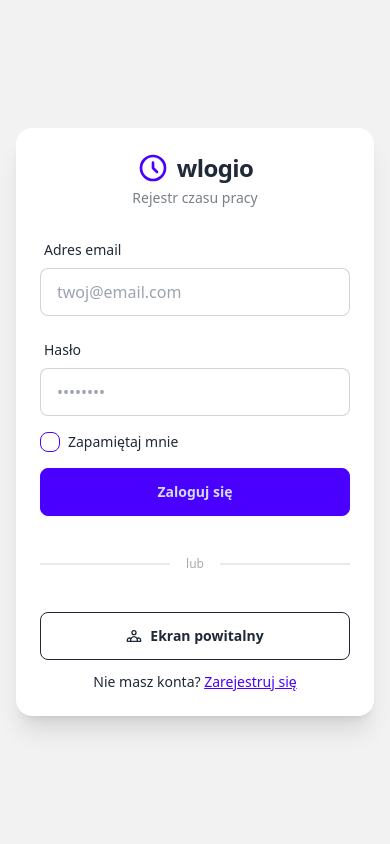
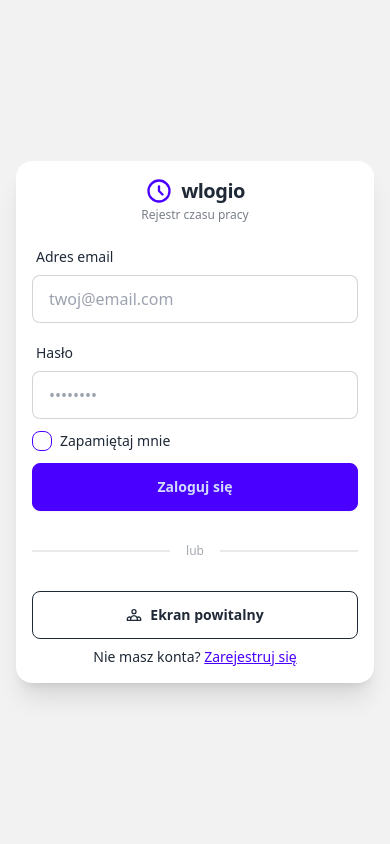
Before and after one commit to pswierczynski/wlogio, a Flask app: page /auth/login in a window 390 px wide. Run offline with Flask 3, Linux system fonts and the light colour scheme; some libraries are stand-ins or nearby versions.

Commit message:
fix: reduce login card padding and gaps on mobile to fit viewport

```diff
--- a/wlogio_app/templates/auth/login.html
+++ b/wlogio_app/templates/auth/login.html
@@ -9,7 +9,7 @@
     <script defer src="https://cdn.jsdelivr.net/npm/alpinejs@3.x.x/dist/cdn.min.js"></script>
     <style>[x-cloak]{display:none!important}</style>
 </head>
-<body class="bg-base-200 min-h-screen flex flex-col items-center justify-center p-4 overflow-hidden">
+<body class="bg-base-200 min-h-screen flex flex-col items-center justify-center py-4 px-4">
 
     {% with messages = get_flashed_messages(with_categories=true) %}
     {% if messages %}
@@ -52,21 +52,21 @@
          class="w-full flex flex-col items-center justify-center flex-1">
 
         <div class="card bg-base-100 shadow-xl w-full max-w-md">
-            <div class="card-body gap-6 p-6 sm:p-8">
+            <div class="card-body gap-4 p-4 sm:gap-6 sm:p-8">
 
                 <div class="text-center">
-                    <div class="flex items-center justify-center gap-2 mb-1">
-                        <svg xmlns="http://www.w3.org/2000/svg" class="h-8 w-8 text-primary" fill="none"
+                    <div class="flex items-center justify-center gap-2 mb-0.5">
+                        <svg xmlns="http://www.w3.org/2000/svg" class="h-7 w-7 sm:h-8 sm:w-8 text-primary" fill="none"
                              viewBox="0 0 24 24" stroke="currentColor">
                             <path stroke-linecap="round" stroke-linejoin="round" stroke-width="2"
                                   d="M12 8v4l3 3m6-3a9 9 0 11-18 0 9 9 0 0118 0z"/>
                         </svg>
-                        <span class="text-2xl font-bold tracking-tight">wlogio</span>
+                        <span class="text-xl sm:text-2xl font-bold tracking-tight">wlogio</span>
                     </div>
-                    <p class="text-base-content/60 text-sm">Rejestr czasu pracy</p>
+                    <p class="text-base-content/60 text-xs sm:text-sm">Rejestr czasu pracy</p>
                 </div>
 
-                <form method="POST" action="{{ url_for('auth.login') }}" class="flex flex-col gap-4">
+                <form method="POST" action="{{ url_for('auth.login') }}" class="flex flex-col gap-3 sm:gap-4">
                     <div class="form-control">
                         <label class="label"><span class="label-text font-medium">Adres email</span></label>
                         <input type="email" name="email" required autocomplete="email"
@@ -86,7 +86,7 @@
 
                 <div class="divider text-xs text-base-content/40">lub</div>
 
-                <div class="flex flex-col gap-3">
+                <div class="flex flex-col gap-2 sm:gap-3">
                     <button type="button"
                             @click="showModal = true"
                             class="btn btn-outline btn-neutral w-full gap-2">
```
